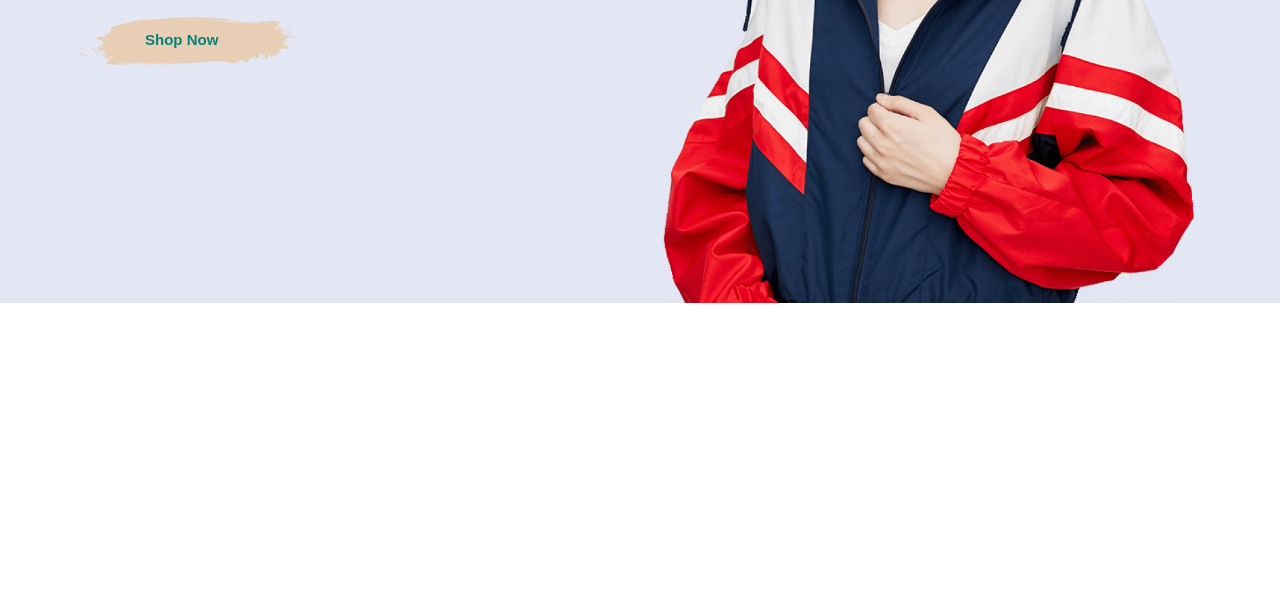
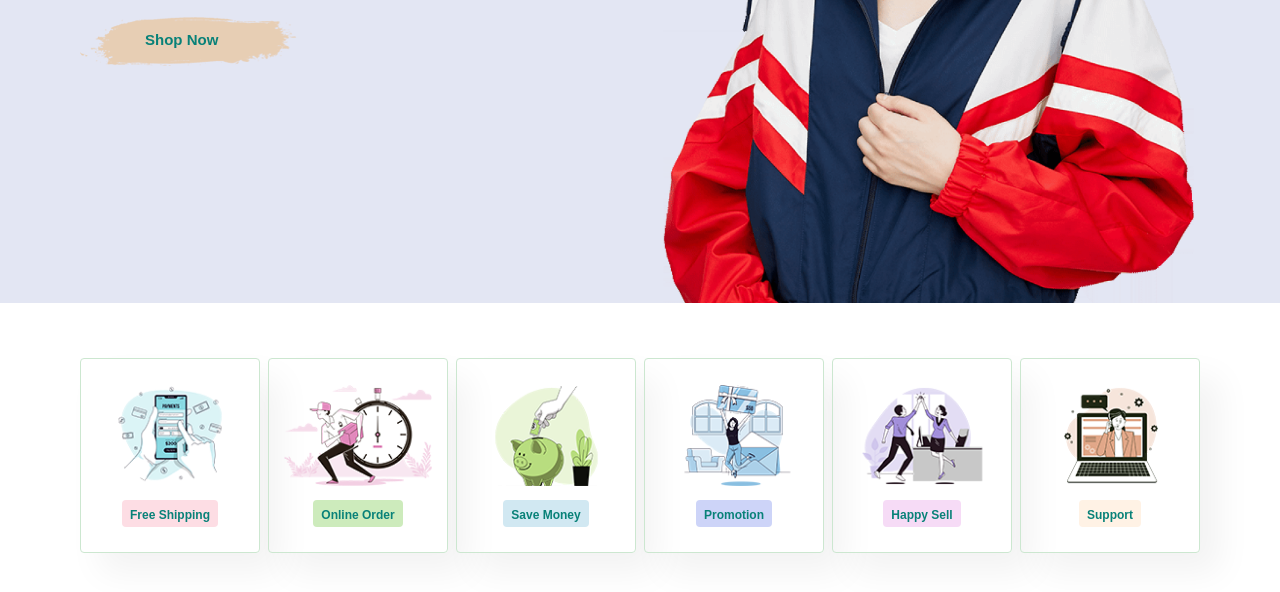
Before and after one commit to Napa7991/e-commerce_javascript, a plain HTML site: page index.html in a window 1280 px wide. Shown: the part 484-1076 px from the top of the page. Before the commit the page ends 800 px from the top, so only its background shows below. Drawn offline with Linux system fonts and the light colour scheme.

Commit message:
Feature section

```diff
--- a/index.html
+++ b/index.html
@@ -1,11 +1,13 @@
 <!DOCTYPE html>
 <html lang="en">
+
 <head>
     <title>E-commerce</title>
     <script src="https://kit.fontawesome.com/9c9447312e.js"></script>
 
     <link rel="stylesheet" href="style.css">
 </head>
+
 <body>
     <section id="header">
         <a href="/"><img src="img/logo.png" class="logo" alt="alternate Image"></a>
@@ -24,7 +26,7 @@
     </section>
 
 
-<!-- Hero section -->
+    <!-- Hero section -->
 
     <section id="hero">
         <h4>Trade-in-offer</h4>
@@ -34,6 +36,42 @@
         <button>Shop Now</button>
     </section>
 
+
+    <!-- Feature Section -->
+    <section id="feature" class="section-p1">
+        <div class="fe-box">
+            <img src="img/features/f1.png" alt="">
+            <h6>Free Shipping</h6>
+        </div>
+        <div class="fe-box">
+            <img src="img/features/f2.png" alt="">
+            <h6>Online Order</h6>
+        </div>
+
+
+        <div class="fe-box">
+            <img src="img/features/f3.png" alt="">
+            <h6>Save Money</h6>
+        </div>
+        <div class="fe-box">
+            <img src="img/features/f4.png" alt="">
+            <h6>Promotion</h6>
+        </div>
+        <div class="fe-box">
+            <img src="img/features/f5.png" alt="">
+            <h6>Happy Sell</h6>
+        </div>
+        <div class="fe-box">
+            <img src="img/features/f6.png" alt="">
+            <h6>Support</h6>
+        </div>
+
+    </section>
+
+
+    <!-- Feature Product -->
+
     <script src="script.js"></script>
 </body>
+
 </html>
--- a/style.css
+++ b/style.css
@@ -33,6 +33,8 @@ p{
     color:#465b52;
     margin:15px 0 20px 0;
 }
+
+/* padding for sections in feature*/
 .section-p1{
     padding:40px 80px;
 }
@@ -168,3 +170,74 @@ body{
     font-weight: 700;
     font-size: 15px;
 }
+
+/* Feature Section */
+
+#feature{
+    /* after building feature .fe-box img to repeat the image  */
+
+    display: flex;
+    align-items: center;
+    justify-content: space-between;
+    flex-wrap: wrap;
+
+}
+
+/* making one featue  */
+#feature .fe-box{
+    /* width -responsible for image and text aligning when fe-box h6: display is inline-block  , must be 180px, 300px gives error or not desired output*/
+    width: 180px;
+    text-align: center;
+    /* this is here determing if fe-box h6 width  */
+    padding: 25px 15px;
+    box-shadow: 20px 20px 34px rgba(0,0,0,0.05);
+    border: 1px solid #cce7d0;
+    border-radius: 4px;
+    margin:15px 0;
+
+
+}
+
+/* hover over feature should reduce shadow */
+#feature .fe-box:hover{
+    box-shadow: 10px 10px 54px rgba(70,62,221,0.1);
+}
+
+/* to color the text */
+#feature .fe-box h6{
+    display: inline-block;
+   padding: 9px 8px 6px 8px;
+    line-height: 1;
+    border-radius: 4px;
+    color:#088178;
+    background-color:#fddde4;
+}
+/* to color feature differently */
+#feature .fe-box:nth-child(2) h6{
+    background-color: #cdebbc;
+
+}
+#feature .fe-box:nth-child(3) h6{
+    background-color: #d1e8f2;
+
+}
+#feature .fe-box:nth-child(4) h6{
+    background-color: #cdd4f8;
+
+}
+#feature .fe-box:nth-child(5) h6{
+    background-color: #f6dbf6;
+
+}
+#feature .fe-box:nth-child(6) h6{
+    background-color: #fff2e5;
+
+}
+
+
+/* to make our feature responsive */
+
+#feature .fe-box img{
+    width:100%;
+    margin-bottom: 10px;
+}
```
